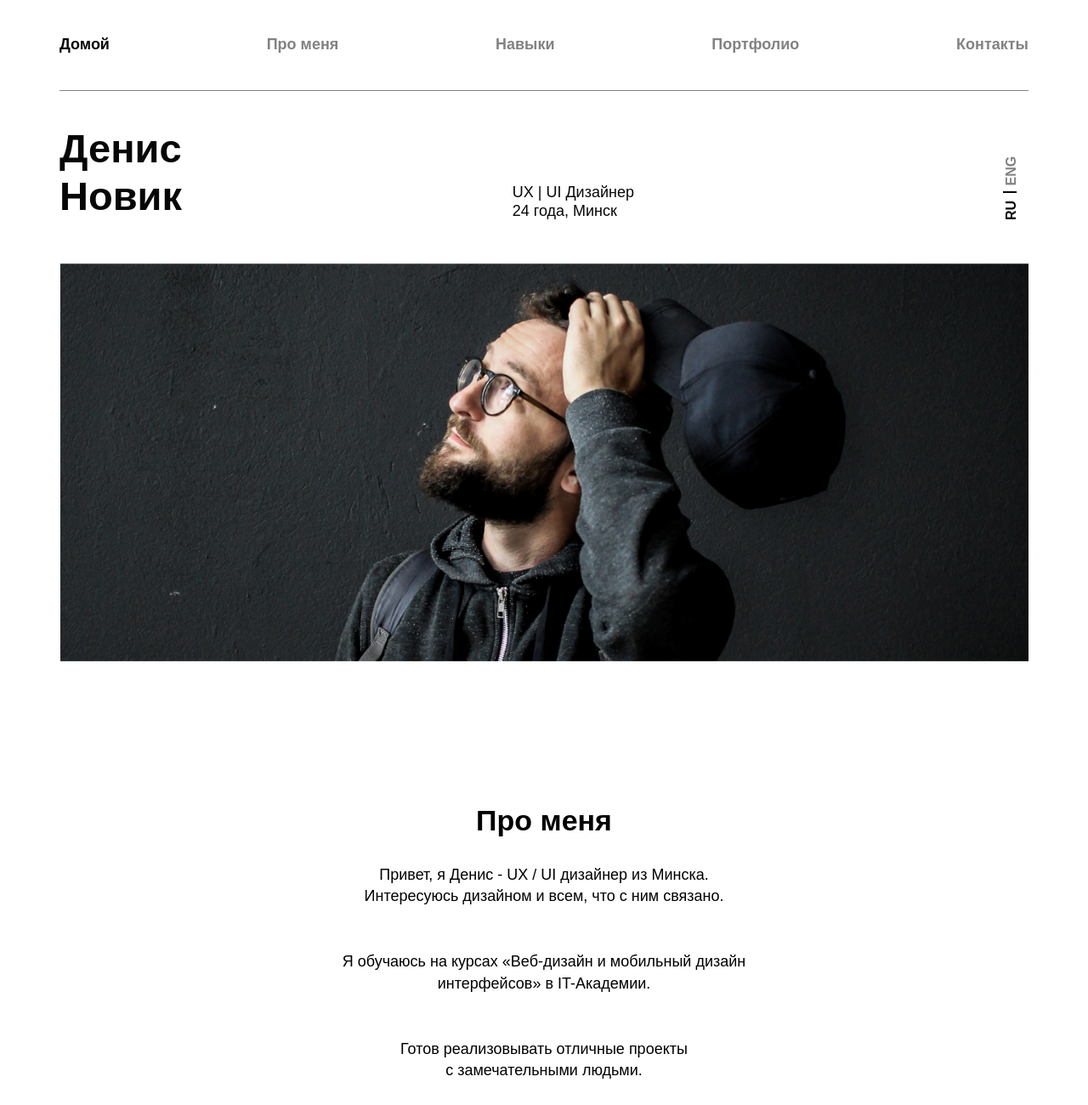
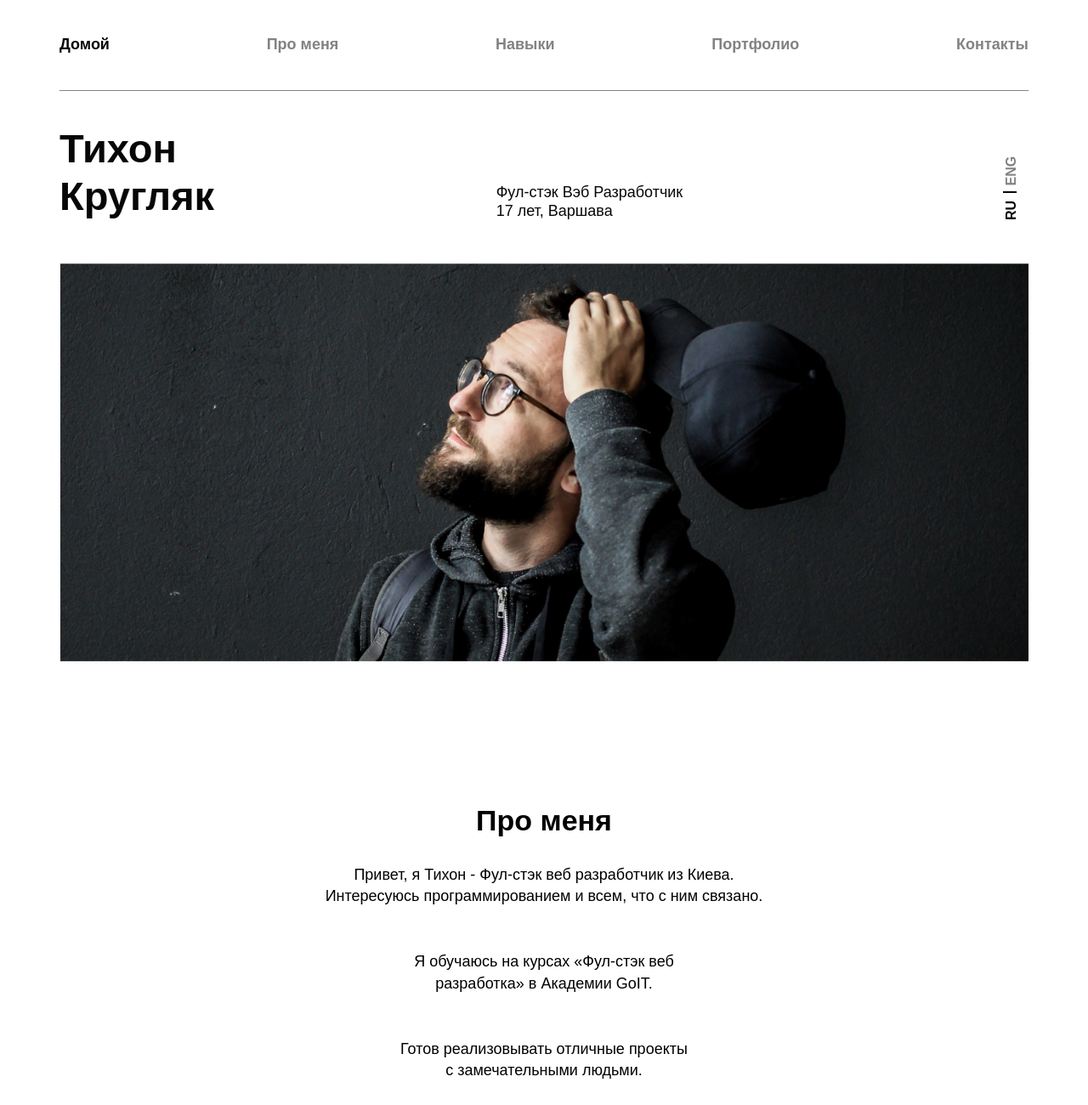
Before and after one commit to TychonK/portfolio, a plain HTML site: page russian.html in a window 1280 px wide. Shown: the top 1300 px of the page at 85% size. Drawn offline with Linux system fonts and the light colour scheme.

Commit message:
Started personalization

```diff
--- a/russian.html
+++ b/russian.html
@@ -7,7 +7,7 @@
     <meta name="viewport" content="width=device-width, initial-scale=1.0">
     <meta name="description"
         content="Hi, I'm Denis – UX/UI designer from Minsk. I'm interested in design and everything connected with it. I'm studying at courses Web and mobile design interfaces in IT-Academy. Ready to implement excellent projects with wonderful people.">
-    <title>UX и UI Дизайнер | Денис Новик - портфолио</title>
+    <title>Фул-стэк Вэб разработчик | Тихон Кругляк - портфолио</title>
     <link rel="stylesheet" href="./css/main.min.css">
     <!-- <link rel="stylesheet"
         href="https://cdn.rawgit.com/mfd/09b70eb47474836f25a21660282ce0fd/raw/e06a670afcb2b861ed2ac4a1ef752d062ef6b46b/Gilroy.css"> -->
@@ -73,9 +73,9 @@
 
                 <div class="header-pc--wrapper">
 
-                    <h1 class="author-name">Денис <br> Новик</h1>
+                    <h1 class="author-name">Тихон <br> Кругляк</h1>
 
-                    <h3 class="author-info">UX | UI Дизайнер <br>24 года, Минск</h3>
+                    <h3 class="author-info">Фул-стэк Вэб Разработчик <br>17 лет, Варшава</h3>
 
                     <div class="language-container">
                         <a href="./russian.html" class="language-link language-active">RU</a>
@@ -93,8 +93,8 @@
 
                     <div class="header--info">
 
-                        <h1 class="name">Денис <br> Новик</h1>
-                        <h2 class="description">UX | UI Дизайнер <br> 24 года, Минск</h2>
+                        <h1 class="name">Тихон <br> Кругляк</h1>
+                        <h2 class="description">Фул-стэк Вэб Разработчик <br> 17 лет, Варшава</h2>
 
                         <a href="./russian.html" class="language--pc">
                             RU
@@ -185,13 +185,13 @@
                 <ul class="about__list">
 
                     <li class="about__item">
-                        <p class="text">Привет, я Денис - UX / UI дизайнер из Минска.
-                          <br class="about-br--pc"> Интересуюсь дизайном и всем, что с ним связано.</p>
+                        <p class="text">Привет, я Тихон - Фул-стэк веб разработчик из Киева.
+                          <br class="about-br--pc"> Интересуюсь программированием и всем, что с ним связано.</p>
                     </li>
 
                     <li class="about__item">
-                        <p class="text">Я обучаюсь на курсах <br class="about-br"> «Веб-дизайн и мобильный дизайн  <br class="about-br--pc"> интерфейсов»
-                            <br class="about-br">в IT-Академии.</p>
+                        <p class="text">Я обучаюсь на курсах <br class="about-br"> «Фул-стэк веб  <br class="about-br--pc"> разработка»
+                            <br class="about-br">в Академии GoIT.</p>
                     </li>
 
                     <li class="about__item">
```
Also changed, not shown: index.html (+7 -7 lines).
